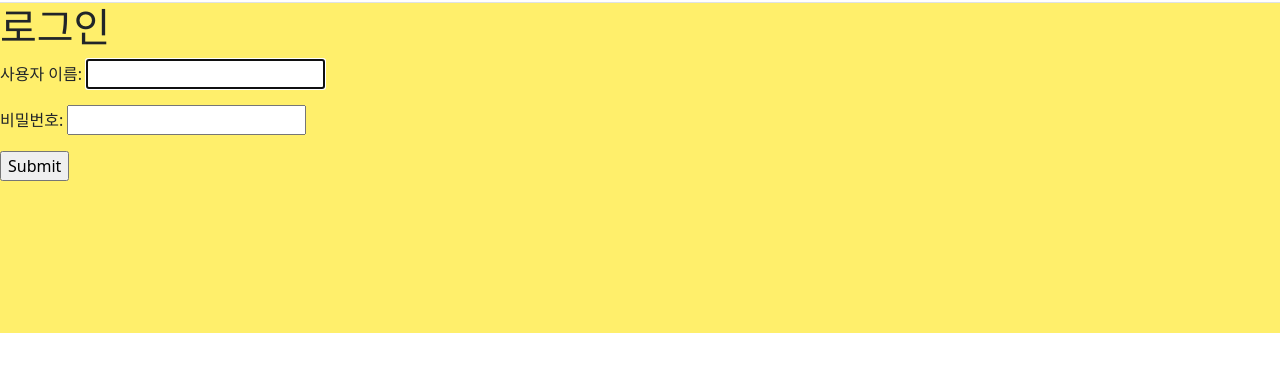
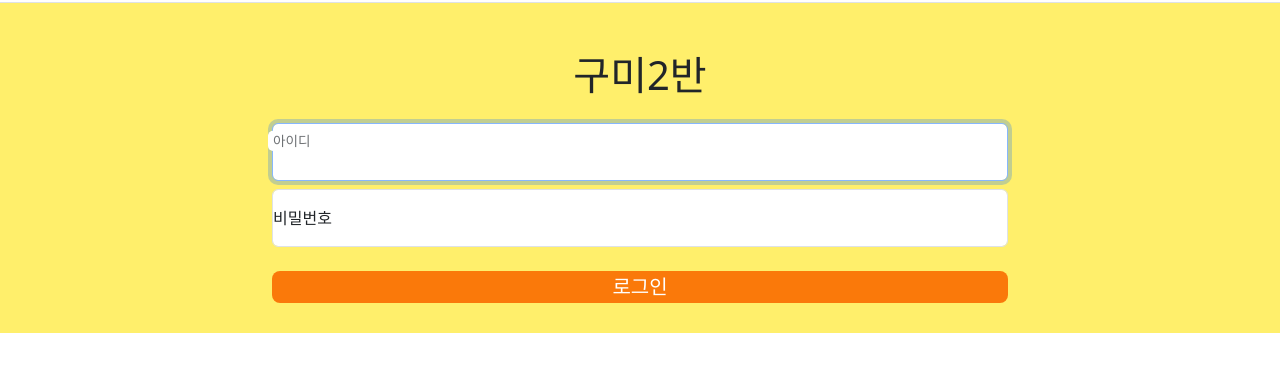
Before and after one commit to NodesOnTree/gumi2inside-django, a Django app: page /accounts/login/ in a window 1280 px wide. Shown: the part 56-428 px from the top of the page. Run offline with Django 4.2, Linux system fonts and the light colour scheme.

Commit message:
login.html correct

```diff
--- a/gumi2inside/accounts/templates/accounts/login.html
+++ b/gumi2inside/accounts/templates/accounts/login.html
@@ -1,10 +1,23 @@
 {% extends "base.html" %}
 
 {% block content %}
-<h1> 로그인 </h1>
+<h1 class="container text-center pt-5 pb-2">구미2반</h1>
 <form action="{% url "accounts:login" %}" method="POST">
     {% csrf_token %}
-    {{ form.as_p }}
-    <input type="submit">
+    <div class="container">
+        <div class="d-flex flex-column align-items-center row">
+            <div class="form-floating col-8 my-2">
+                <input class="form-control" id="아이디" type="text" name="username" placeholder="아이디" autofocus autocapital="none" autocomplete="username" maxlength="24" required id="id_username">
+                <label for="아이디">아이디</label>
+            </div>
+            <div class="form-floating col-8 mb-2">
+                <input class="form-control" id="비밀번호" type="password" name="password" placeholder="비밀번호" autocomplete="current-password" required id="id_password">
+                <label for="비밀번호">비밀번호</label>
+            </div>
+            <div class="form-floating col-8 mt-3">
+                <button class="btn col-12 btn-lg p-0 btntag" type="submit">로그인</button>
+            </div>
+        </div>
+    </div>
 </form>
 {% endblock content %}
--- a/gumi2inside/accounts/views.py
+++ b/gumi2inside/accounts/views.py
@@ -1,19 +1,17 @@
 from django.shortcuts import render, redirect
 from django.contrib.auth import login as auth_login
 from django.contrib.auth import logout as auth_logout
+from django.contrib.auth import authenticate
 from django.contrib.auth.forms import AuthenticationForm
 
 # Create your views here.
 def login(request):
     if request.method == "POST":
         form = AuthenticationForm(request, request.POST)
+        next_url = request.GET.get('next')
         if form.is_valid():
-            auth_login(request, form.get_user())
-            next = request.GET.get('next')
-            if next:
-                return redirect(next)
-            else:
-                return redirect('home')
+            auth_login(request,form.get_user())
+            return redirect( next_url or 'home')
     else:
         form = AuthenticationForm()
     context = {
--- a/gumi2inside/templates/base.html
+++ b/gumi2inside/templates/base.html
@@ -16,6 +16,10 @@
         position: absoulte ;
         top: 0;
         margin: 0;
+      }
+      .btntag {
+       background-color: #FA790A;
+       color: white;
       }
       {% block style %}
       {% endblock style %}
```
